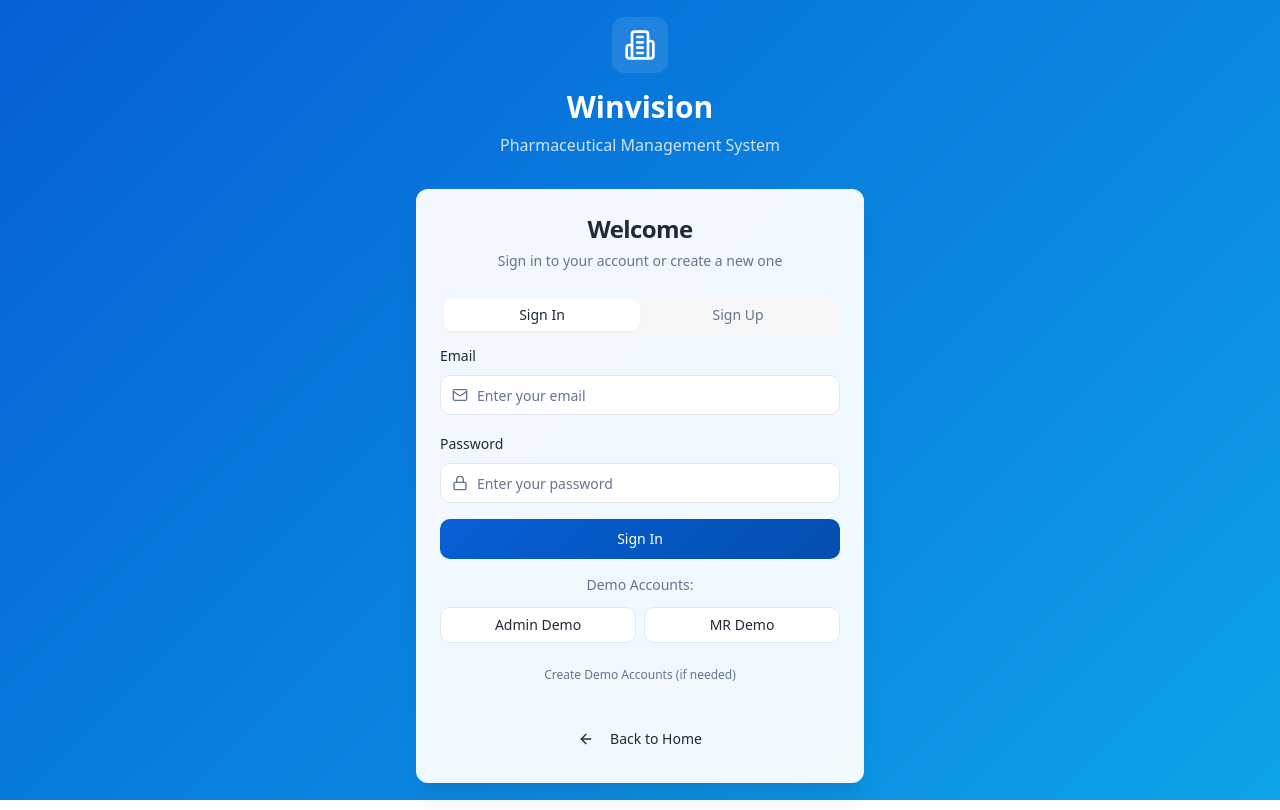
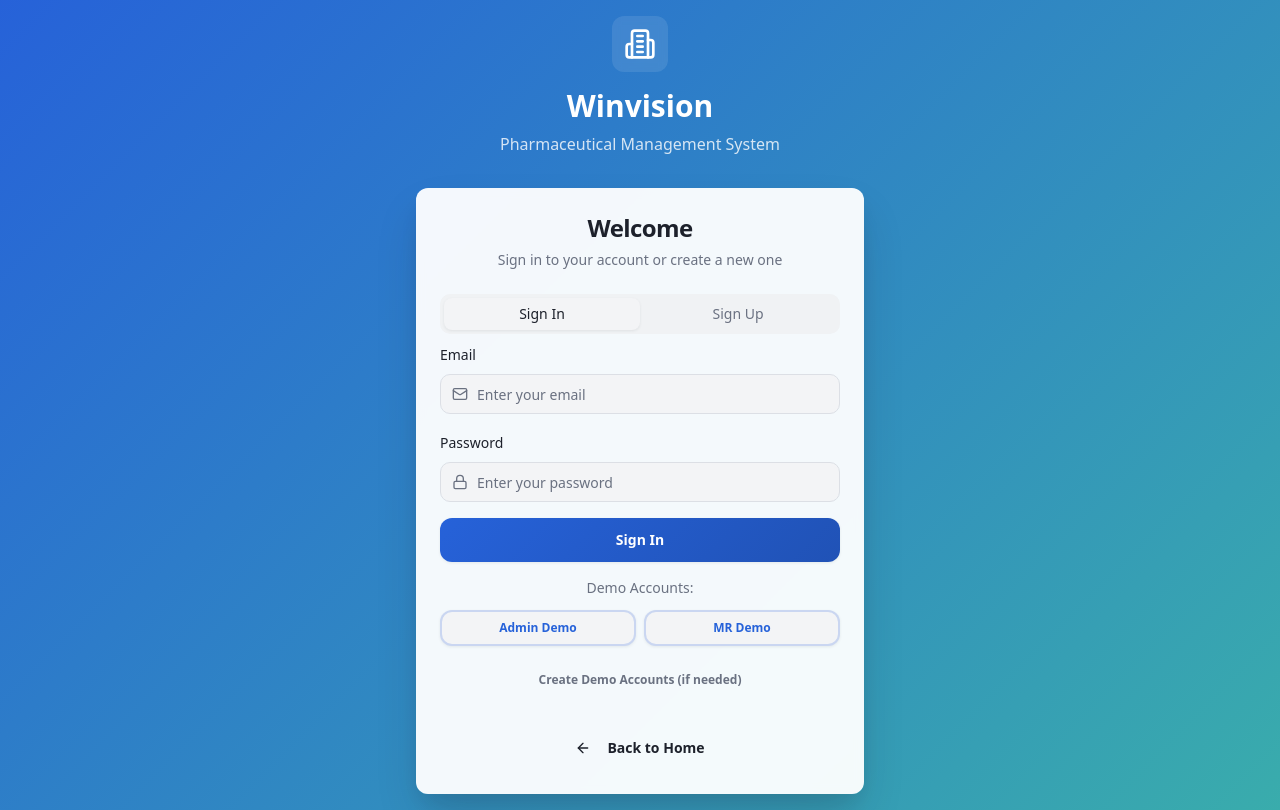
Before and after one commit to SirajuddinJohar/winvision-sales-hub, a React (Vite) app: page /auth in a window 1280 px wide. Built offline with nearby package versions, Linux system fonts and the light colour scheme.

Commit message:
Refactor UI for professionalism

```diff
--- a/src/components/ui/button.tsx
+++ b/src/components/ui/button.tsx
@@ -5,25 +5,27 @@ import { cva, type VariantProps } from "class-variance-authority"
 import { cn } from "@/lib/utils"
 
 const buttonVariants = cva(
-  "inline-flex items-center justify-center gap-2 whitespace-nowrap rounded-md text-sm font-medium ring-offset-background transition-colors focus-visible:outline-none focus-visible:ring-2 focus-visible:ring-ring focus-visible:ring-offset-2 disabled:pointer-events-none disabled:opacity-50 [&_svg]:pointer-events-none [&_svg]:size-4 [&_svg]:shrink-0",
+  "inline-flex items-center justify-center gap-2 whitespace-nowrap rounded-lg text-sm font-semibold transition-all duration-300 focus-visible:outline-none focus-visible:ring-2 focus-visible:ring-ring focus-visible:ring-offset-2 disabled:pointer-events-none disabled:opacity-60 [&_svg]:pointer-events-none [&_svg]:size-4 [&_svg]:shrink-0 shadow-sm hover:shadow-md",
   {
     variants: {
       variant: {
-        default: "bg-primary text-primary-foreground hover:bg-primary/90",
+        default: "bg-gradient-primary text-primary-foreground hover:shadow-primary transform hover:-translate-y-0.5 border-0",
         destructive:
-          "bg-destructive text-destructive-foreground hover:bg-destructive/90",
+          "bg-destructive text-destructive-foreground hover:bg-destructive/90 shadow-destructive/25",
         outline:
-          "border border-input bg-background hover:bg-accent hover:text-accent-foreground",
+          "border-2 border-primary/20 bg-background text-primary hover:bg-primary hover:text-primary-foreground hover:border-primary",
         secondary:
-          "bg-secondary text-secondary-foreground hover:bg-secondary/80",
-        ghost: "hover:bg-accent hover:text-accent-foreground",
-        link: "text-primary underline-offset-4 hover:underline",
+          "bg-secondary text-secondary-foreground hover:bg-secondary-hover shadow-secondary/25",
+        ghost: "hover:bg-accent/50 hover:text-accent-foreground shadow-none",
+        link: "text-primary underline-offset-4 hover:underline shadow-none",
+        elegant: "bg-gradient-elegant text-white hover:shadow-elegant transform hover:-translate-y-0.5 border-0",
+        professional: "bg-secondary text-white hover:bg-secondary-hover shadow-lg hover:shadow-xl transform hover:-translate-y-0.5",
       },
       size: {
-        default: "h-10 px-4 py-2",
-        sm: "h-9 rounded-md px-3",
-        lg: "h-11 rounded-md px-8",
-        icon: "h-10 w-10",
+        default: "h-11 px-6 py-2.5",
+        sm: "h-9 rounded-lg px-4 text-xs",
+        lg: "h-12 rounded-lg px-8 text-base",
+        icon: "h-11 w-11",
       },
     },
     defaultVariants: {
--- a/src/index.css
+++ b/src/index.css
@@ -8,41 +8,41 @@ All colors MUST be HSL format for proper theming.
 
 @layer base {
   :root {
-    /* Core Brand Colors - Professional medical blue palette */
-    --background: 0 0% 100%;
-    --foreground: 215 28% 17%;
+    /* Core Brand Colors - Professional deep blue palette */
+    --background: 220 14% 96%;
+    --foreground: 220 20% 14%;
 
     /* Card & Surface Colors */
     --card: 0 0% 100%;
-    --card-foreground: 215 28% 17%;
+    --card-foreground: 220 20% 14%;
 
     --popover: 0 0% 100%;
-    --popover-foreground: 215 28% 17%;
+    --popover-foreground: 220 20% 14%;
 
-    /* Primary - Medical Blue */
-    --primary: 214 95% 43%;
+    /* Primary - Professional Deep Blue */
+    --primary: 220 70% 50%;
     --primary-foreground: 0 0% 100%;
-    --primary-hover: 214 95% 38%;
-    --primary-light: 214 95% 93%;
+    --primary-hover: 220 70% 45%;
+    --primary-light: 220 70% 95%;
 
-    /* Secondary - Professional Gray */
-    --secondary: 210 13% 94%;
-    --secondary-foreground: 215 28% 17%;
-    --secondary-hover: 210 13% 90%;
+    /* Secondary - Sophisticated Gray */
+    --secondary: 220 10% 46%;
+    --secondary-foreground: 0 0% 100%;
+    --secondary-hover: 220 10% 40%;
 
     /* Muted Colors */
-    --muted: 210 13% 97%;
-    --muted-foreground: 215 16% 47%;
+    --muted: 220 14% 95%;
+    --muted-foreground: 220 10% 46%;
 
-    /* Accent - Success Green */
-    --accent: 142 76% 36%;
+    /* Accent - Professional Teal */
+    --accent: 180 50% 45%;
     --accent-foreground: 0 0% 100%;
-    --accent-light: 142 76% 94%;
+    --accent-light: 180 50% 95%;
 
     /* Status Colors */
     --success: 142 76% 36%;
     --success-foreground: 0 0% 100%;
-    --success-light: 142 76% 94%;
+    --success-light: 142 76% 95%;
 
     --warning: 38 92% 50%;
     --warning-foreground: 0 0% 100%;
@@ -58,26 +58,30 @@ All colors MUST be HSL format for proper theming.
     --info-light: 199 89% 95%;
 
     /* Border & Input */
-    --border: 214 31% 91%;
-    --input: 214 31% 91%;
-    --ring: 214 95% 43%;
+    --border: 220 14% 88%;
+    --input: 220 14% 88%;
+    --ring: 220 70% 50%;
 
-    /* Gradient Definitions */
-    --gradient-primary: linear-gradient(135deg, hsl(214 95% 43%), hsl(214 95% 35%));
+    /* Professional Gradient Definitions */
+    --gradient-primary: linear-gradient(135deg, hsl(220 70% 50%), hsl(220 70% 42%));
+    --gradient-secondary: linear-gradient(135deg, hsl(220 10% 46%), hsl(220 10% 38%));
     --gradient-success: linear-gradient(135deg, hsl(142 76% 36%), hsl(142 76% 30%));
-    --gradient-hero: linear-gradient(135deg, hsl(214 95% 43%) 0%, hsl(199 89% 48%) 100%);
-    --gradient-card: linear-gradient(145deg, hsl(0 0% 100%) 0%, hsl(210 13% 97%) 100%);
+    --gradient-hero: linear-gradient(135deg, hsl(220 70% 50%) 0%, hsl(180 50% 45%) 100%);
+    --gradient-card: linear-gradient(145deg, hsl(0 0% 100%) 0%, hsl(220 14% 98%) 100%);
+    --gradient-elegant: linear-gradient(145deg, hsl(220 70% 50%) 0%, hsl(220 70% 40%) 50%, hsl(180 50% 45%) 100%);
 
-    /* Shadows */
-    --shadow-sm: 0 1px 2px 0 hsl(215 28% 17% / 0.05);
-    --shadow-md: 0 4px 6px -1px hsl(215 28% 17% / 0.1), 0 2px 4px -1px hsl(215 28% 17% / 0.06);
-    --shadow-lg: 0 10px 15px -3px hsl(215 28% 17% / 0.1), 0 4px 6px -2px hsl(215 28% 17% / 0.05);
-    --shadow-xl: 0 20px 25px -5px hsl(215 28% 17% / 0.1), 0 10px 10px -5px hsl(215 28% 17% / 0.04);
-    --shadow-primary: 0 10px 30px -10px hsl(214 95% 43% / 0.3);
+    /* Professional Shadows */
+    --shadow-sm: 0 1px 3px 0 hsl(220 20% 14% / 0.08);
+    --shadow-md: 0 4px 12px -2px hsl(220 20% 14% / 0.12), 0 2px 6px -1px hsl(220 20% 14% / 0.08);
+    --shadow-lg: 0 12px 24px -4px hsl(220 20% 14% / 0.15), 0 6px 12px -2px hsl(220 20% 14% / 0.08);
+    --shadow-xl: 0 24px 48px -8px hsl(220 20% 14% / 0.18), 0 12px 24px -4px hsl(220 20% 14% / 0.10);
+    --shadow-primary: 0 12px 32px -6px hsl(220 70% 50% / 0.35);
+    --shadow-elegant: 0 8px 32px -4px hsl(220 70% 50% / 0.25), 0 0 0 1px hsl(220 70% 50% / 0.05);
 
-    /* Animation & Transitions */
+    /* Smooth Professional Transitions */
     --transition-smooth: all 0.3s cubic-bezier(0.4, 0, 0.2, 1);
     --transition-fast: all 0.15s ease-out;
+    --transition-elegant: all 0.4s cubic-bezier(0.25, 0.46, 0.45, 0.94);
 
     --radius: 0.75rem;
 
```
